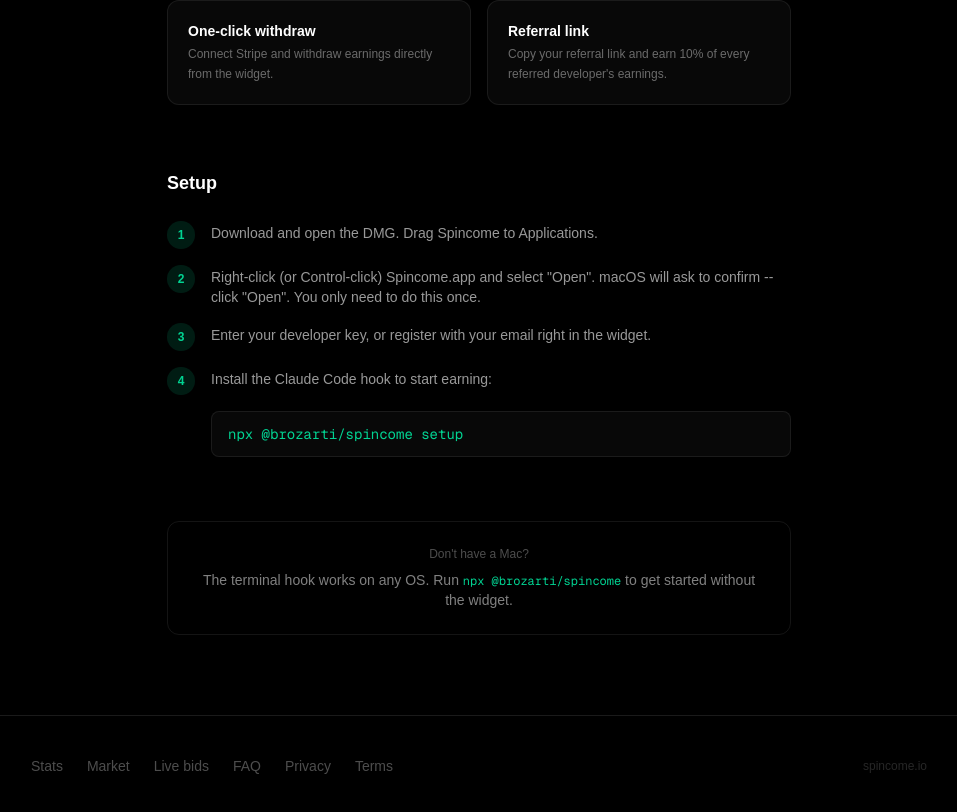
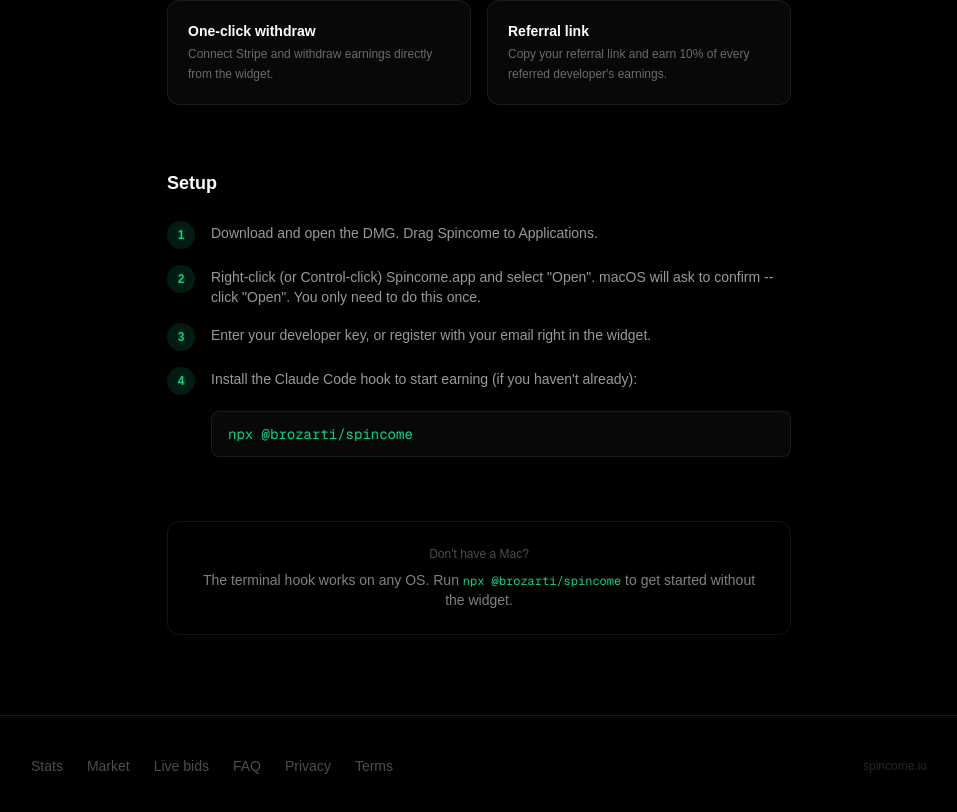
Before and after one commit to brozarti/spincome, a Next.js app in the folder apps/marketplace/: page /download in a window 1280 px wide. Shown: the part 654-1466 px from the top of the page, without its empty margins (161-1118 px from the left). Built offline with nearby package versions, Linux system fonts and the light colour scheme.

Commit message:
Fix download page command, add disable subcommand to CLI

```diff
--- a/apps/marketplace/app/download/page.tsx
+++ b/apps/marketplace/app/download/page.tsx
@@ -51,7 +51,7 @@
               { step: "1", text: "Download and open the DMG. Drag Spincome to Applications." },
               { step: "2", text: "Right-click (or Control-click) Spincome.app and select \"Open\". macOS will ask to confirm -- click \"Open\". You only need to do this once." },
               { step: "3", text: "Enter your developer key, or register with your email right in the widget." },
-              { step: "4", text: "Install the Claude Code hook to start earning:" },
+              { step: "4", text: "Install the Claude Code hook to start earning (if you haven't already):" },
             ].map((s) => (
               <div key={s.step} className="flex gap-4 items-start">
                 <span className="w-7 h-7 shrink-0 rounded-full bg-emerald-500/15 text-emerald-400 flex items-center justify-center text-xs font-bold">{s.step}</span>
@@ -59,7 +59,7 @@
               </div>
             ))}
             <code className="block bg-white/3 border border-white/8 rounded-lg px-4 py-3 text-sm text-emerald-400 font-mono ml-11">
-              npx @brozarti/spincome setup
+              npx @brozarti/spincome
             </code>
           </div>
         </div>
--- a/packages/hook-client/package.json
+++ b/packages/hook-client/package.json
@@ -1,6 +1,6 @@
 {
   "name": "@brozarti/spincome",
-  "version": "0.1.17",
+  "version": "0.1.18",
   "description": "Earn passive income from your Claude Code sessions",
   "bin": {
     "spincome": "./dist/cli.js"
--- a/packages/hook-client/src/cli.ts
+++ b/packages/hook-client/src/cli.ts
@@ -79,6 +79,12 @@
     return;
   }
 
+  if (arg === "disable") {
+    writeConfig({ developerKey: "", enabled: false });
+    console.log("\n  \x1b[2mspincome disabled. Run npx @brozarti/spincome to re-enable.\x1b[0m\n");
+    process.exit(0);
+  }
+
   console.log("\n  spincome.io -- earn from your Claude Code sessions\n");
 
   const rl = readline.createInterface({ input: process.stdin, output: process.stdout });
```
Also changed, not shown: 1 other file (tests, documents, lock files or other folders).
